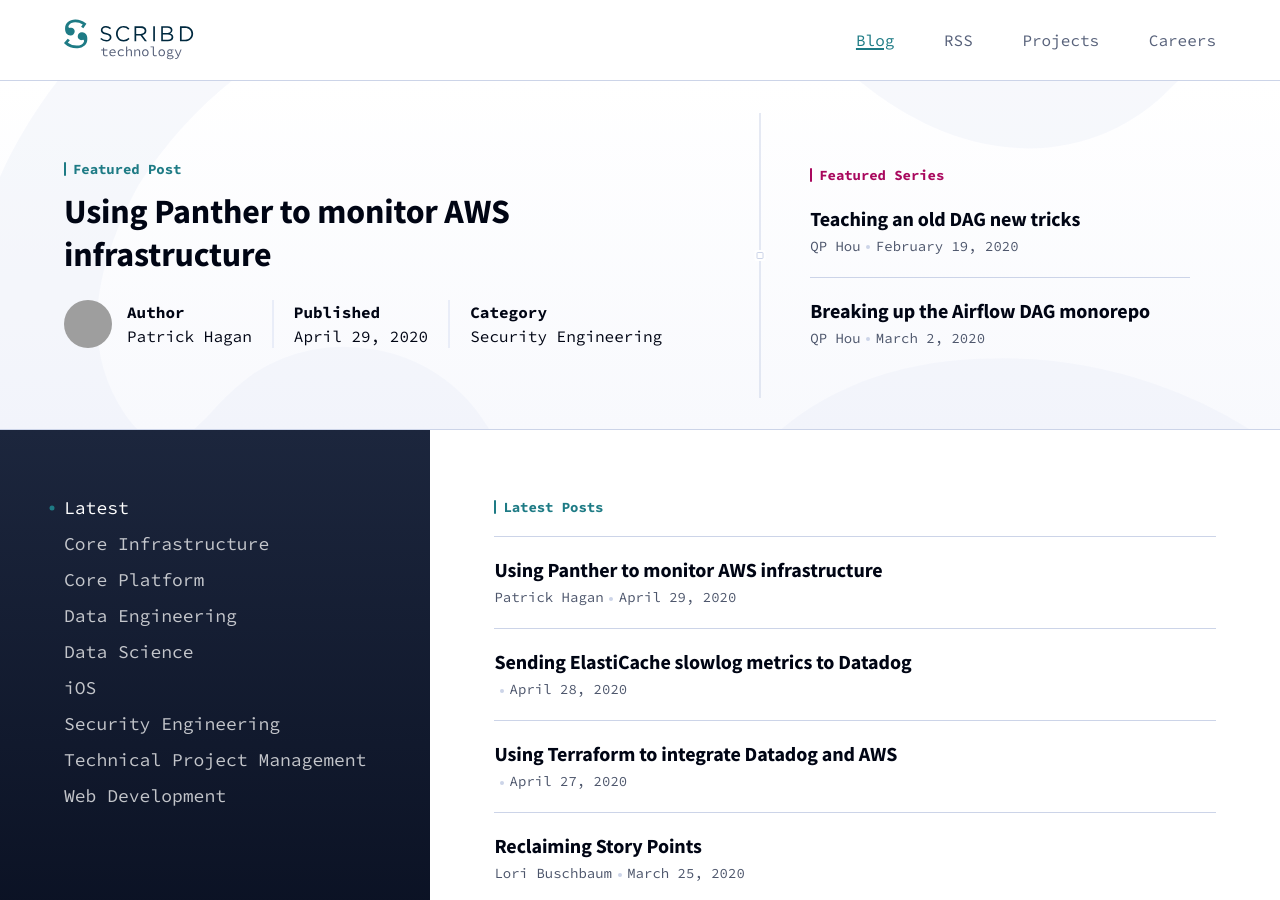
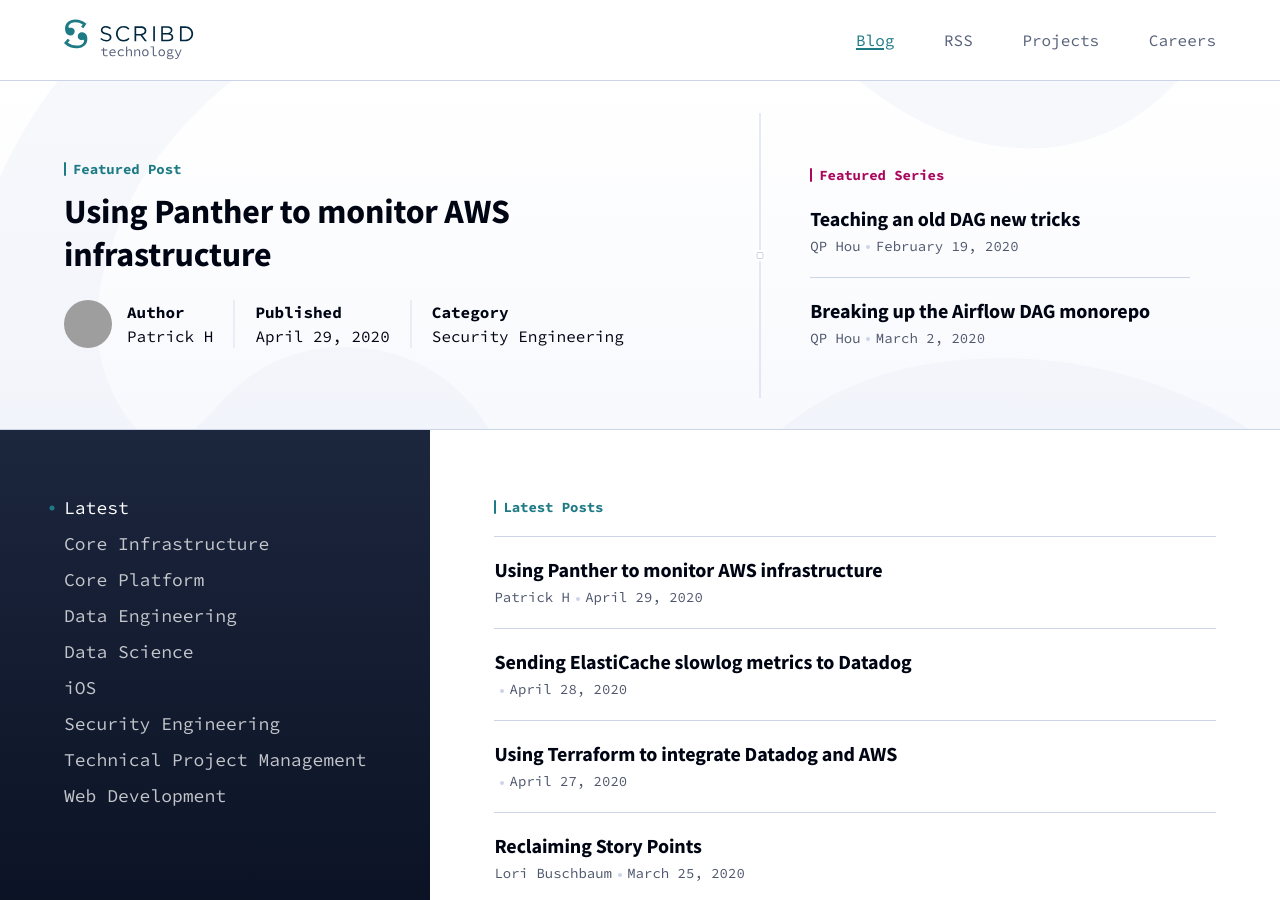
Before and after one commit to scribd/scribd.github.io, a Jekyll site: the page built from blog/index.html, in a window 1280 px wide and 900 px high. Built offline with Jekyll 4.4.1, drawn with Linux system fonts in a browser that asks for light colours; the list of posts is cut into pages by our own code; grey boxes are pictures that could not be loaded.

Commit message:
More good

```diff
--- a/_data/authors.yml
+++ b/_data/authors.yml
@@ -87,5 +87,5 @@
   github: jim80net
 
 paha:
-  name: Patrick Hagan
+  name: Patrick H
   github: glerb
```
